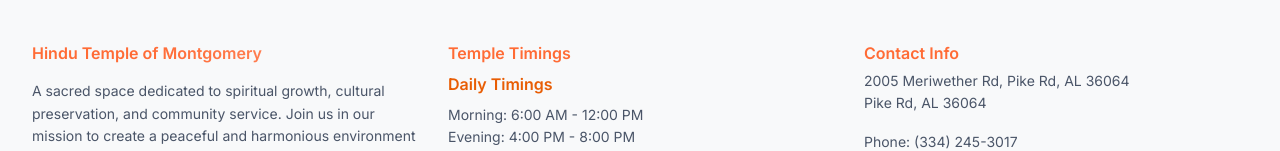
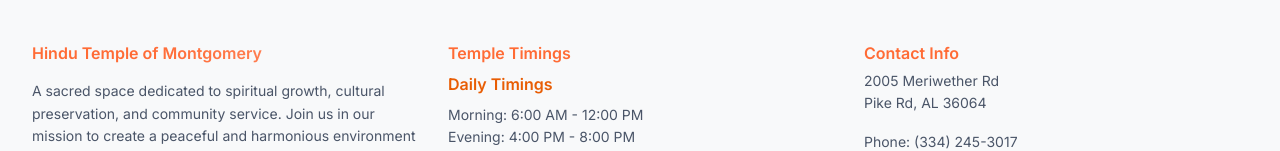
Before and after one commit to sahithi218/hindu-temple-mgm, a Next.js app: page / in a window 1280 px wide. Shown: the part 2668-2819 px from the top of the page. Built offline with nearby package versions, Linux system fonts and the light colour scheme.

Commit message:
address update in footer

```diff
--- a/src/components/Layout/Footer.js
+++ b/src/components/Layout/Footer.js
@@ -153,7 +153,7 @@
               Contact Info
             </Typography>
             <Typography variant="body2" color="text.secondary" paragraph>
-              2005 Meriwether Rd, Pike Rd, AL 36064
+              2005 Meriwether Rd
               <br />
               Pike Rd, AL 36064
             </Typography>
```
